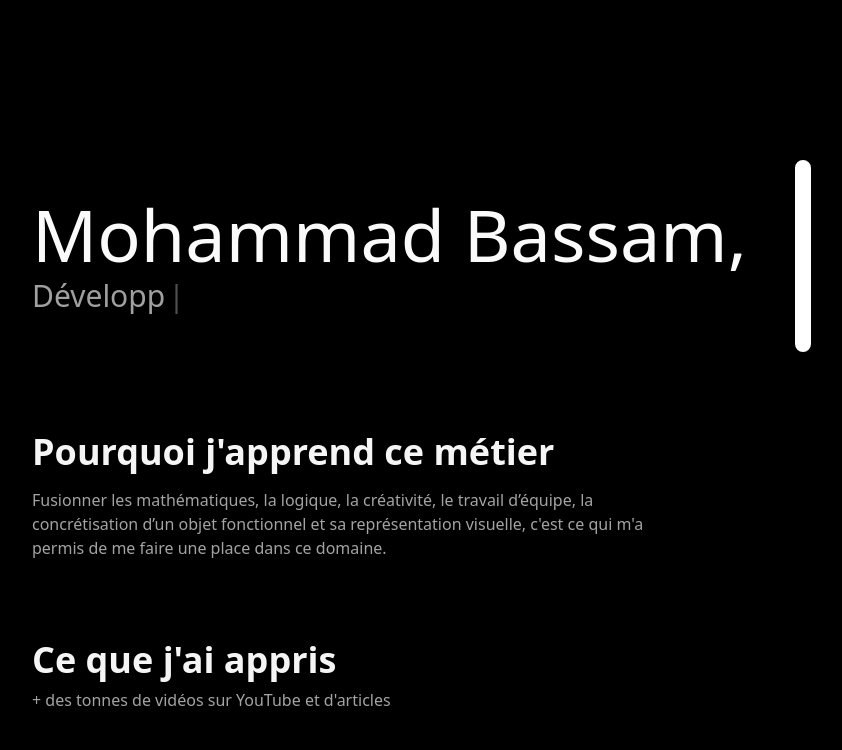
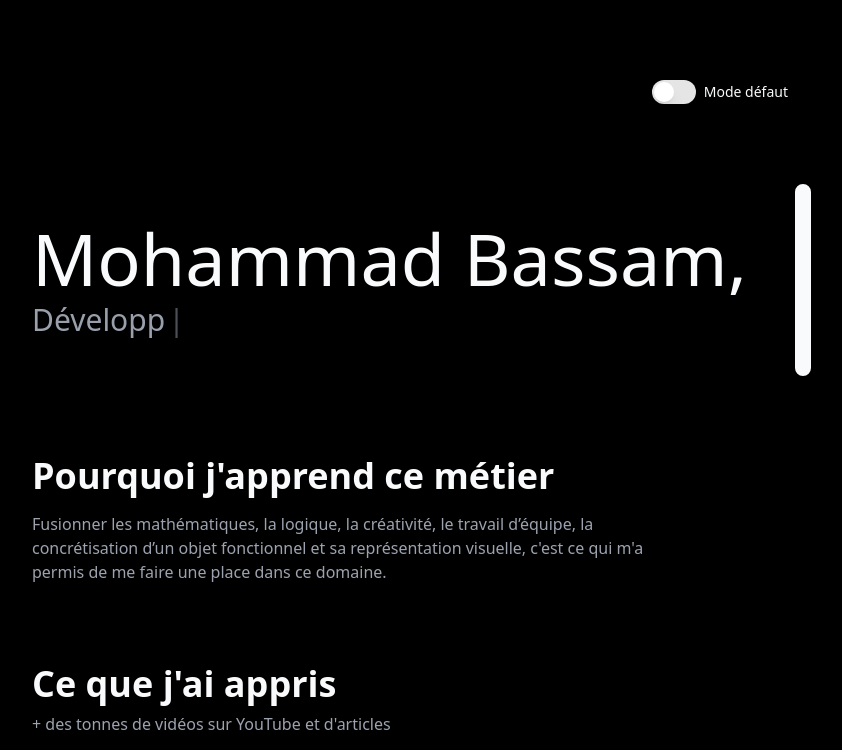
Before and after one commit to Bassammohammad/Portfolio, a React (Vite) app: page / in a window 1280 px wide. Shown: the top 750 px of the page, without its empty margins (224-1066 px from the left). Built offline with nearby package versions, Linux system fonts and the light colour scheme.

Commit message:
lien de portfolio ajouté

```diff
--- a/package.json
+++ b/package.json
@@ -10,7 +10,9 @@
     "preview": "vite preview"
   },
   "dependencies": {
+    "@radix-ui/react-label": "^2.1.2",
     "@radix-ui/react-slot": "^1.1.2",
+    "@radix-ui/react-switch": "^1.1.3",
     "class-variance-authority": "^0.7.1",
     "clsx": "^2.1.1",
     "embla-carousel-react": "^8.5.2",
--- a/src/App.tsx
+++ b/src/App.tsx
@@ -1,9 +1,17 @@
 import HeaderSection from './components/header-section.tsx'
 import Description from './components/description.tsx'
+import { useState } from 'react'
+import Theme from '@/components/theme.tsx'
 
 function App() {
+  const [isGreenMode, setIsGreenMode] = useState(false)
+  console.log(isGreenMode)
+
   return (
-    <div className="mt-40 mb-20 space-y-20">
+    <div
+      className={`mt-20 mb-20 space-y-20 ${isGreenMode ? 'theme-green' : 'theme-default'}`}
+    >
+      <Theme setIsGreenMode={setIsGreenMode} isGreenMode={isGreenMode} />
       <HeaderSection />
       <Description />
     </div>
--- a/src/components/description.tsx
+++ b/src/components/description.tsx
@@ -29,10 +29,12 @@ const languagesUsedInPortfolio = ['React', 'TypeScript', 'Tailwind CSS']
 
 export default function Description() {
   return (
-    <div className="space-y-20 ">
+    <div className={`space-y-20`}>
       <div className="flex flex-col items-start w-4/5 space-y-4  ">
-        <h1 className="text-4xl font-bold">Pourquoi j'apprend ce métier</h1>
-        <p className=" text-neutral-400">
+        <h1 className=" text-4xl font-bold text-primary">
+          Pourquoi j'apprend ce métier
+        </h1>
+        <p className=" text-secondary">
           Fusionner les mathématiques, la logique, la créativité, le travail
           d’équipe, la concrétisation d’un objet fonctionnel et sa
           représentation visuelle, c'est ce qui m'a permis de me faire une place
@@ -41,8 +43,10 @@ export default function Description() {
       </div>
       <div className="space-y-10">
         <div className="space-y-2">
-          <h1 className="text-4xl font-bold">Ce que j'ai appris</h1>
-          <p className="text-neutral-400">
+          <h1 className="text-4xl font-bold text-primary">
+            Ce que j'ai appris
+          </h1>
+          <p className="text-secondary">
             + des tonnes de vidéos sur YouTube et d'articles
           </p>
         </div>
@@ -71,7 +75,10 @@ export default function Description() {
       </div>
 
       <div className="space-y-10">
-        <h1 className="text-4xl font-bold"> Ce que j'ai réalisé</h1>
+        <h1 className="text-4xl font-bold text-primary">
+          {' '}
+          Ce que j'ai réalisé
+        </h1>
         <div className="flex flex-row items-center justify-between gap-10 ">
           <ProjectCard
             src="/financeProjet.png"
@@ -97,10 +104,10 @@ export default function Description() {
         </div>
       </div>
       <div className="space-y-4">
-        <h1 className="text-4xl font-bold">
+        <h1 className="text-4xl font-bold text-primary">
           Ce que j'aimerais réaliser dans ma carrière
         </h1>
-        <p className="text-neutral-400">
+        <p className="text-secondary">
           J'aimerais devenir un développeur front-end expert, capable de créer
           des interfaces modernes, performantes et accessibles avec React,
           TypeScript et Next.js. Mon objectif est de concevoir des expériences
--- a/src/components/header-section.tsx
+++ b/src/components/header-section.tsx
@@ -3,7 +3,9 @@ import { Typewriter } from 'react-simple-typewriter'
 
 export default function HeaderSection() {
   return (
-    <div className="relative flex flex-col items-center justify-between h-fit w-full ">
+    <div
+      className={`relative flex flex-col items-center justify-between h-fit w-full `}
+    >
       <div
         className="absolute -z-50 h-80 w-80 bg-[conic-gradient(transparent,rgb(0,0,0))]
                 opacity-15 blur-2xl dark:bg-[conic-gradient(transparent,rgb(255,255,255))] md:left-[800px]"
@@ -18,10 +20,10 @@ export default function HeaderSection() {
 
       <div className="flex w-full items-center gap-12 md:justify-between ">
         <div className="flex w-full flex-col items-center  md:w-fit md:items-start">
-          <span className=" text-neutral-50 md:w-max drop-shadow-2xl w-min text-7xl">
+          <span className=" text-primary md:w-max drop-shadow-2xl w-min text-7xl">
             Mohammad Bassam,
           </span>
-          <span className="flex w-full items-center justify-center text-center text-2xl text-neutral-400 md:min-h-fit md:justify-start md:text-left md:text-3xl mt-2">
+          <span className="flex w-full items-center justify-center text-center text-2xl text-secondary md:min-h-fit md:justify-start md:text-left md:text-3xl mt-2">
             <Typewriter
               words={[
                 'Développeur en perpétuelle évolution',
@@ -38,7 +40,7 @@ export default function HeaderSection() {
           <Image
             src="/profile.jpg"
             alt="profile"
-            className=" w-48 h-48 object-cover block border-8 border-white rounded-full "
+            className=" w-48 h-48 object-cover block border-8 border-primary rounded-full "
           />
         </div>
       </div>
--- /dev/null
+++ b/src/components/theme.tsx
@@ -0,0 +1,23 @@
+import { Switch } from '@/components/ui/switch.tsx'
+import { Label } from '@/components/ui/label.tsx'
+
+export default function Theme({
+  isGreenMode,
+  setIsGreenMode,
+}: {
+  isGreenMode: boolean
+  setIsGreenMode: (isGreenMode: boolean) => void
+}) {
+  return (
+    <div className="flex justify-end pr-3 items-center space-x-2">
+      <Switch
+        checked={isGreenMode}
+        onCheckedChange={() => setIsGreenMode(!isGreenMode)}
+      />
+      <Label className="text-primary">
+        {' '}
+        {isGreenMode ? 'Mode vert' : 'Mode défaut'}
+      </Label>
+    </div>
+  )
+}
--- /dev/null
+++ b/src/components/ui/label.tsx
@@ -0,0 +1,26 @@
+"use client"
+
+import * as React from "react"
+import * as LabelPrimitive from "@radix-ui/react-label"
+import { cva, type VariantProps } from "class-variance-authority"
+
+import { cn } from "@/lib/utils"
+
+const labelVariants = cva(
+  "text-sm font-medium leading-none peer-disabled:cursor-not-allowed peer-disabled:opacity-70"
+)
+
+const Label = React.forwardRef<
+  React.ElementRef<typeof LabelPrimitive.Root>,
+  React.ComponentPropsWithoutRef<typeof LabelPrimitive.Root> &
+    VariantProps<typeof labelVariants>
+>(({ className, ...props }, ref) => (
+  <LabelPrimitive.Root
+    ref={ref}
+    className={cn(labelVariants(), className)}
+    {...props}
+  />
+))
+Label.displayName = LabelPrimitive.Root.displayName
+
+export { Label }
--- /dev/null
+++ b/src/components/ui/switch.tsx
@@ -0,0 +1,27 @@
+import * as React from "react"
+import * as SwitchPrimitives from "@radix-ui/react-switch"
+
+import { cn } from "@/lib/utils"
+
+const Switch = React.forwardRef<
+  React.ElementRef<typeof SwitchPrimitives.Root>,
+  React.ComponentPropsWithoutRef<typeof SwitchPrimitives.Root>
+>(({ className, ...props }, ref) => (
+  <SwitchPrimitives.Root
+    className={cn(
+      "peer inline-flex h-6 w-11 shrink-0 cursor-pointer items-center rounded-full border-2 border-transparent transition-colors focus-visible:outline-none focus-visible:ring-2 focus-visible:ring-ring focus-visible:ring-offset-2 focus-visible:ring-offset-background disabled:cursor-not-allowed disabled:opacity-50 data-[state=checked]:bg-primary data-[state=unchecked]:bg-input",
+      className
+    )}
+    {...props}
+    ref={ref}
+  >
+    <SwitchPrimitives.Thumb
+      className={cn(
+        "pointer-events-none block h-5 w-5 rounded-full bg-background shadow-lg ring-0 transition-transform data-[state=checked]:translate-x-5 data-[state=unchecked]:translate-x-0"
+      )}
+    />
+  </SwitchPrimitives.Root>
+))
+Switch.displayName = SwitchPrimitives.Root.displayName
+
+export { Switch }
--- a/src/index.css
+++ b/src/index.css
@@ -8,62 +8,24 @@ body {
   color: #F5F5F5;
   margin: 0 20% 0 20%;
 }
-/*@layer utilities {*/
-/*  @keyframes typing {*/
-/*    0% {*/
-/*      width: 0%;*/
-/*      visibility: hidden;*/
-/*    }*/
-/*    100% {*/
-/*      width: 10ch;*/
-/*    }*/
-/*  }*/
 
-/*  @keyframes blink {*/
-/*    50% {*/
-/*      border-color: transparent;*/
-/*    }*/
-/*    100% {*/
-/*      border-color: white;*/
-/*    }*/
-/*  }*/
+@layer base {
+  :root {
+    --color-primary: rgb(249, 250, 251);
+    --color-secondary: rgb(156, 163, 175);
 
-/*  .animate-typing {*/
-/*    animation: typing 2s steps(10) infinite alternate, blink 0.7s infinite;*/
-/*  }*/
-/*}*/
+  }
+}
 
-/*@layer base {*/
-/*  :root {*/
-/*    --color-neutral-50: theme("colors.neutral-50");*/
-/*    --color-neutral-100: theme("colors.neutral-100");*/
-/*    --color-neutral-200: theme("colors.neutral-200");*/
-/*    --color-neutral-300: theme("colors.neutral-300");*/
-/*    --color-neutral-400: theme("colors.neutral-400");*/
-/*    --color-neutral-500: theme("colors.neutral-500");*/
-/*    --color-neutral-600: theme("colors.neutral-600");*/
-/*    --color-neutral-700: theme("colors.neutral-700");*/
-/*    --color-neutral-800: theme("colors.neutral-800");*/
-/*    --color-neutral-900: theme("colors.neutral-900");*/
-/*  }*/
-/*}*/
 
-/*.theme-white {*/
-/*  --color-white: theme("colors.white");*/
-/*}*/
-
-/*.theme-green {*/
-/*  --color-green-50: theme("colors.green-50");*/
-/*  --color-green-100: theme("colors.green-100");*/
-/*  --color-green-200: theme("colors.green-200");*/
-/*  --color-green-300: theme("colors.green-300");*/
-/*  --color-green-400: theme("colors.green-400");*/
-/*  --color-green-500: theme("colors.green-500");*/
-/*  --color-green-600: theme("colors.green-600");*/
-/*  --color-green-700: theme("colors.green-700");*/
-/*  --color-green-800: theme("colors.green-800");*/
-/*  --color-green-900: theme("colors.green-900");*/
-/*}*/
+.theme-green {
+  --color-primary: rgb(16, 185, 129);
+  --color-secondary: rgb(220, 252, 231)
+}
+.theme-default {
+  --color-primary: rgb(249, 250, 251);
+  --color-secondary: rgb(156, 163, 175)
+}
 
 /*theme-rose {*/
 /*  --color-rose-50: theme("colors.neutral-50");*/
--- a/tailwind.config.js
+++ b/tailwind.config.js
@@ -7,51 +7,46 @@ export default {
       borderRadius: {
         lg: 'var(--radius)',
         md: 'calc(var(--radius) - 2px)',
-  			sm: 'calc(var(--radius) - 4px)'
+        sm: 'calc(var(--radius) - 4px)',
       },
       colors: {
+        primary: 'var(--color-primary)',
+        secondary: 'var(--color-secondary)',
         background: 'hsl(var(--background))',
         foreground: 'hsl(var(--foreground))',
         card: {
           DEFAULT: 'hsl(var(--card))',
-  				foreground: 'hsl(var(--card-foreground))'
+          foreground: 'hsl(var(--card-foreground))',
         },
         popover: {
           DEFAULT: 'hsl(var(--popover))',
-  				foreground: 'hsl(var(--popover-foreground))'
+          foreground: 'hsl(var(--popover-foreground))',
         },
-  			primary: {
-  				DEFAULT: 'hsl(var(--primary))',
-  				foreground: 'hsl(var(--primary-foreground))'
-  			},
-  			secondary: {
-  				DEFAULT: 'hsl(var(--secondary))',
-  				foreground: 'hsl(var(--secondary-foreground))'
-  			},
+
         muted: {
           DEFAULT: 'hsl(var(--muted))',
-  				foreground: 'hsl(var(--muted-foreground))'
+          foreground: 'hsl(var(--muted-foreground))',
         },
         accent: {
           DEFAULT: 'hsl(var(--accent))',
-  				foreground: 'hsl(var(--accent-foreground))'
+          foreground: 'hsl(var(--accent-foreground))',
         },
         destructive: {
           DEFAULT: 'hsl(var(--destructive))',
-  				foreground: 'hsl(var(--destructive-foreground))'
+          foreground: 'hsl(var(--destructive-foreground))',
         },
         border: 'hsl(var(--border))',
         input: 'hsl(var(--input))',
         ring: 'hsl(var(--ring))',
         chart: {
-  				'1': 'hsl(var(--chart-1))',
-  				'2': 'hsl(var(--chart-2))',
-  				'3': 'hsl(var(--chart-3))',
-  				'4': 'hsl(var(--chart-4))',
-  				'5': 'hsl(var(--chart-5))'
+          1: 'hsl(var(--chart-1))',
+          2: 'hsl(var(--chart-2))',
+          3: 'hsl(var(--chart-3))',
+          4: 'hsl(var(--chart-4))',
+          5: 'hsl(var(--chart-5))',
+        },
+      },
+    },
+  },
+  plugins: [require('tailwindcss-animate')],
 }
-  		}
-  	}
-  },
-  plugins: [require("tailwindcss-animate")],
-}
```
Also changed, not shown: src/components/project-card.tsx (+6 -8 lines), 1 other file (tests, documents, lock files or other folders). Lines whose indentation alone changed are shown as unchanged.
